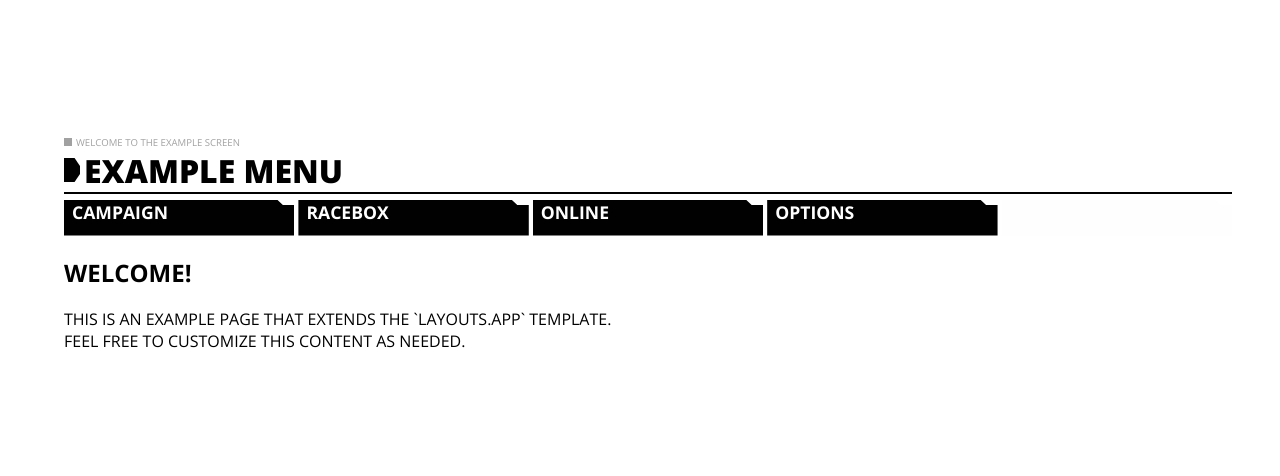
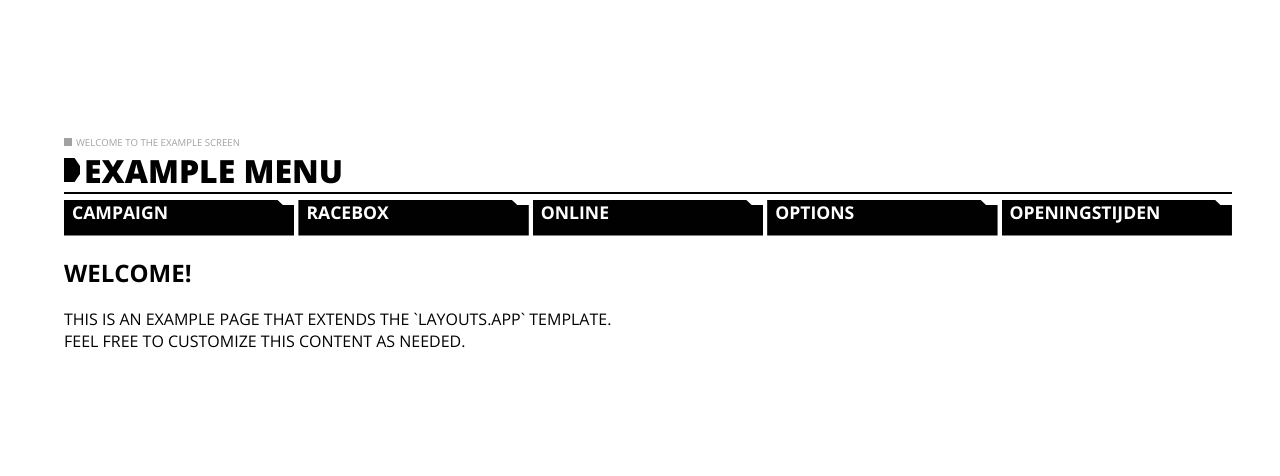
Before and after one commit to AnatomyKing/NEL-Pizzeria, a Laravel app: page / in a window 1280 px wide. Shown: the part 172-648 px from the top of the page. Run offline with Laravel 12, Linux system fonts and the light colour scheme; style sheets or scripts are compiled from the project's sources.

Commit message:
Openingtijden gefixt

```diff
--- a/laravel/NELpizza/resources/views/layouts/app.blade.php
+++ b/laravel/NELpizza/resources/views/layouts/app.blade.php
@@ -22,7 +22,7 @@
             <span id="two" class="item" style="--item-text: 'Racebox'">Racebox</span>
             <span id="three" class="item" style="--item-text: 'Online'">Online</span>
             <span id="four" class="item" style="--item-text: 'Options'">Options</span>
-            <a href="{{ route('openingstijden') }}" id="six" class="item" style="--item-text: 'Openingstijden'">Openingstijden</a>
+            <a href="{{ route('openingstijden') }}" id="six" class="item" style="--item-text: 'Openingstijden'; text-decoration: none; background-color: #000000; color: white;">Openingstijden</a>
         </nav>
         <main>
             @yield('content')
```
Also changed, not shown: laravel/NELpizza/public/master.css (+8 -0 lines).
